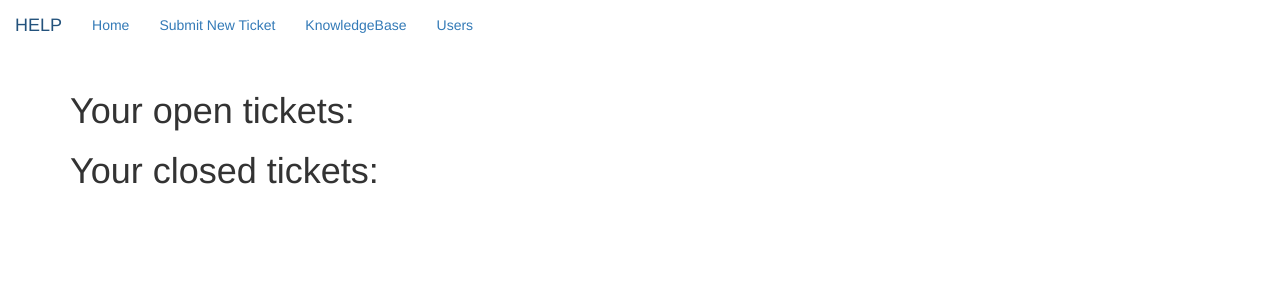
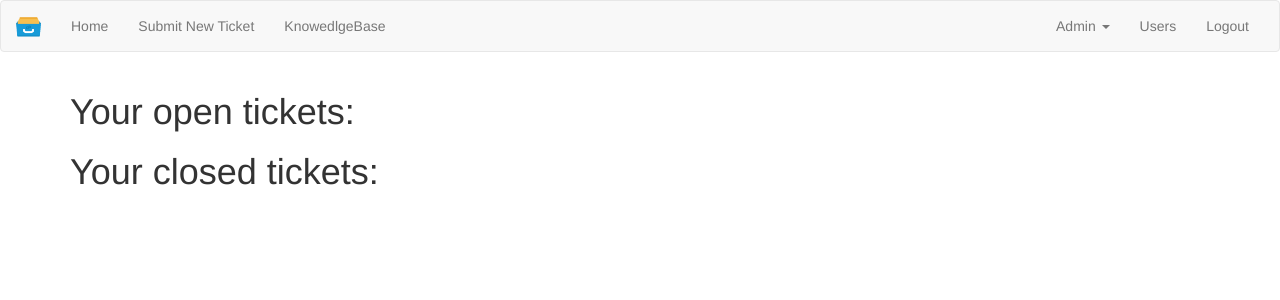
Before and after one commit to fergals/honours, a PHP site: page /index.php in a window 1280 px wide. Shown: the top 300 px of the page. Run offline with PHP 8.4, Linux system fonts and the light colour scheme; data that the repository does not hold is empty.

Commit message:
Updated CSS
Updated CSS for easier navigation and access to /admin/

```diff
--- a/users.php
+++ b/admin/users.php
@@ -1,5 +1,5 @@
 <?php
-include 'header.php'; ?>
+include '../header.php'; ?>
 <strong>Users should be displayed here</strong><hr />
 
 <strong>Add User</strong><br /><br />
@@ -66,4 +66,4 @@ include 'header.php'; ?>
 
 </div>
 <?php
-include 'footer.php'; ?>
+include '../footer.php'; ?>
--- a/dbconnect.php
+++ b/dbconnect.php
@@ -1,8 +1,8 @@
 <?php
-$servername = "localhost:3306";
-$username = "ferghalse_sql";
+$servername = "localhost";
+$username = "fergalse_sql";
 $password = "e0#v?0H=Nyo0";
-$dbname = "ferghalse_help";
+$dbname = "fergalse_help";
 
 //PDO connection
 $db = new PDO("mysql:host=$servername;dbname=$dbname",$username,$password);
--- a/header.php
+++ b/header.php
@@ -5,25 +5,38 @@
     <meta charset="utf-8">
     <meta http-equiv="X-UA-Compatible" content="IE=edge">
     <meta name="viewport" content="width=device-width, initial-scale=1">
-    <link href="css/bootstrap/css/bootstrap.min.css" rel="stylesheet">
+    <link href="../css/bootstrap/css/bootstrap.min.css" rel="stylesheet">
 </head>
 
 <body>
-    <nav class="navbar navbar-static-top navbar-dark bg-inverse">
-      <a class="navbar-brand" href="index.php">HELP</a>
-      <ul class="nav navbar-nav">
-        <li class="nav-item">
-          <a class="nav-link" href="index.php">Home <span class="sr-only">(current)</span></a>
-        </li>
-        <li class="nav-item">
-          <a class="nav-link" href="submit.php">Submit New Ticket</a>
-        </li>
-        <li class="nav-item">
-          <a class="nav-link" href="knowledge.php">KnowledgeBase</a>
-        </li>
-        <li class="nav-item">
-          <a class="nav-link" href="users.php">Users</a>
-        </li>
+  <nav class="navbar navbar-default">
+    <div class="container-fluid">
+      <div class="navbar-header">
+        <a class="navbar-brand" href="#">
+          <img alt="HELP!" width="25px" src="/images/logo.png">
+        </a>
+      </div>
+      <div class="collapse navbar-collapse" id="bs-example-navbar-collapse-1">
+        <ul class="nav navbar-nav">
+          <li><a href="../index.php">Home<span class="sr-only">(current)</span></a></li>
+          <li><a href="../submit.php">Submit New Ticket</a></li>
+          <li><a href="../knowledge.php">KnowedlgeBase</a></li>
+        </ul>
+
+  <ul class="nav navbar-nav navbar-right">
+    <li class="dropdown">
+      <a href="doesnt-work" class="dropdown-toggle" data-toggle="dropdown" role="button" aria-haspopup="true" aria-expanded="false">Admin <span class="caret"></span></a>
+      <ul class="dropdown-menu">
+        <li><a href="#">Action</a></li>
+        <li><a href="#">Ticket Management</a></li>
+        <li><a href="#">Users</a></li>
       </ul>
-    </nav>
+      <li><a href="../admin/users.php">Users</a>
+      <li><a href="../logout.php">Logout</a>
+    </li>
+  </ul>
+</div>
+    </div>
+  </nav>
+
     <div class="container">
```
Also changed, not shown: images/logo.png (added), 2 other files.
